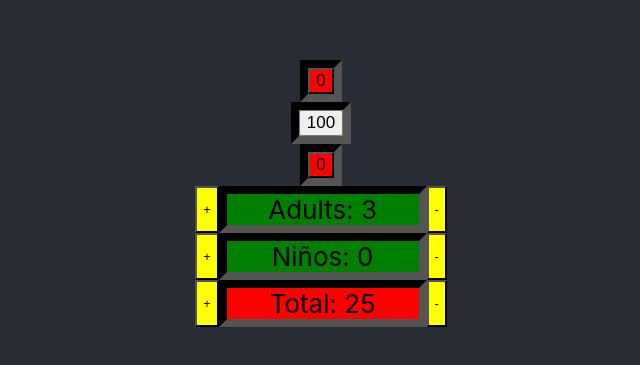
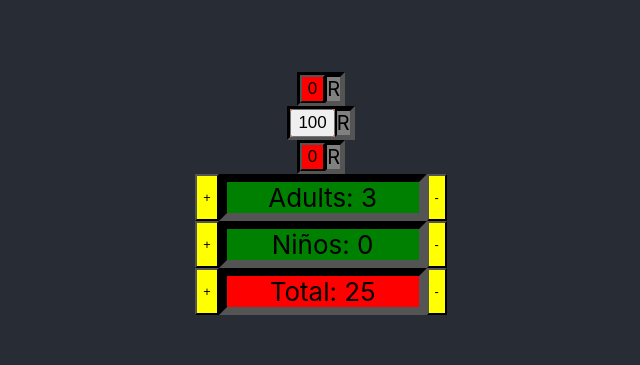
Before and after one commit to micrelio/contador-y-stepper, a React (Create React App) app: page / in a window 1280 px wide. Shown: the part 207-572 px from the top of the page, without its empty margins (319-959 px from the left). Built offline with nearby package versions, Linux system fonts and the light colour scheme.

Commit message:
added button reset on each counter

```diff
--- a/src/Counter/Counter.css
+++ b/src/Counter/Counter.css
@@ -3,7 +3,13 @@
     flex-direction: row;
     background: tomato;
     /* width: 100%; */
-    border: 0.5rem black inset;
+    border: 3px black inset;
     /* float: left; */
-    font-size: 12rem;
+    /* font-size: 12rem; */
 }
+.reset{
+font-size: 20px;
+color:black;
+background-color: gray;
+border: 2px black inset;
+}
--- a/src/Counter/Counter.jsx
+++ b/src/Counter/Counter.jsx
@@ -21,28 +21,30 @@ class Counter extends Component {
   suma() {
     console.log(this.state.num);
 
-    this.setState({ num: this.state.num += this.props.step || 1,   fontSize: this.state.fontSize += this.props.step || 1 });
+    this.setState({ num: this.state.num += this.props.step || 1, fontSize: this.state.fontSize += this.props.step || 1 });
     // fontSize=fontSize + 1 ;
     // console.log(this.state.num);
 
   }
 
-
+  reset() {
+    this.setState({ num: this.state.num = this.props.startFrom || 0, fontSize: this.state.fontSize = 17 });
+  }
 
 
 
   //devolver vista
   render() {
     console.log();
-    let style={fontSize: this.state.fontSize + "px", };
-    if(this.state.num === 0){
-      style={fontSize: this.state.fontSize + "px", backgroundColor: this.state.backgroundColor = 'red'};
+    let style = { fontSize: this.state.fontSize + "px", };
+    if (this.state.num === 0) {
+      style = { fontSize: this.state.fontSize + "px", backgroundColor: this.state.backgroundColor = 'red' };
     }
 
     return (
       <span className="Counter">
         <button style={style} onClick={this.suma.bind(this)}>{this.state.num}</button>
-
+        <buton className="reset" onClick={this.reset.bind(this)}>R</buton>
 
       </span>
     );
```
